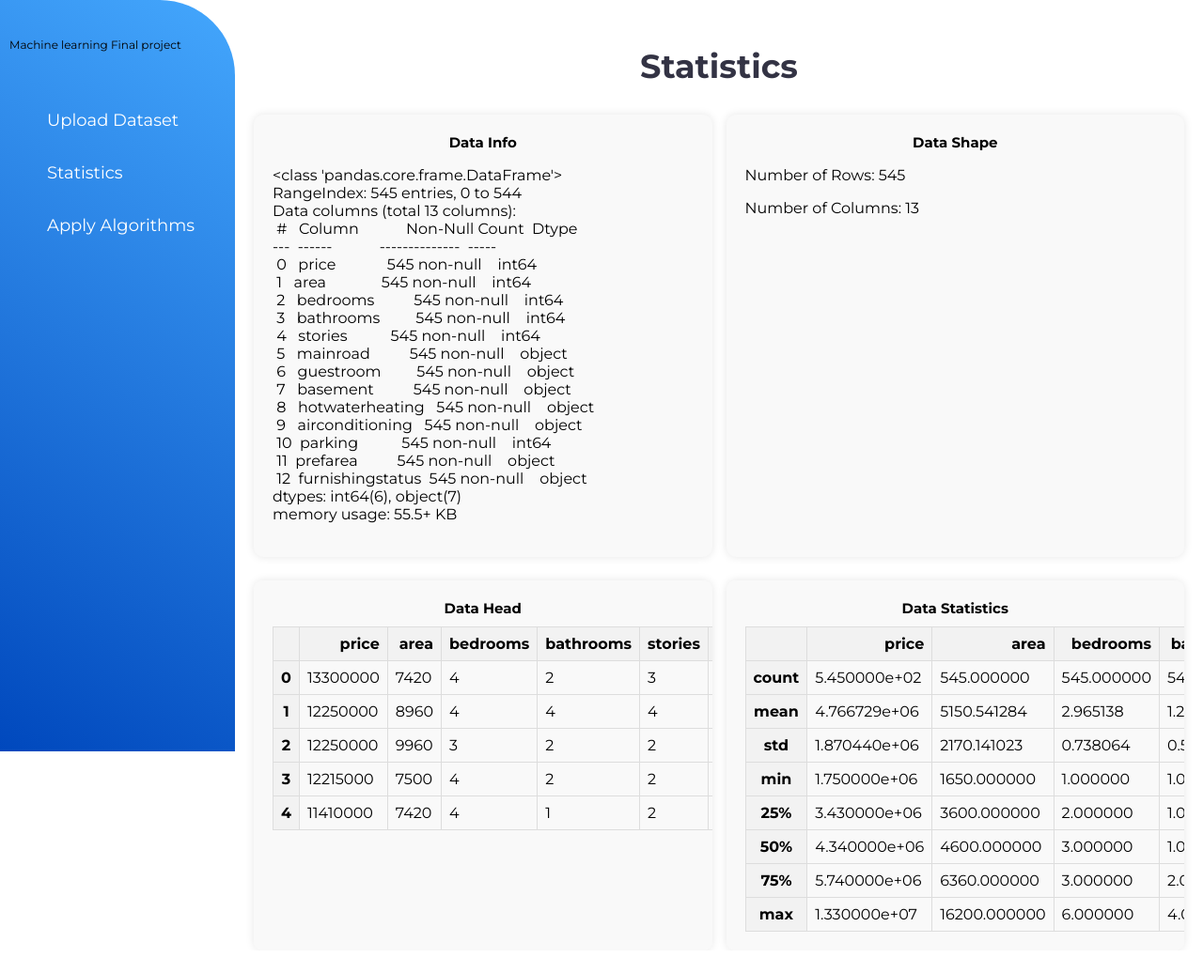
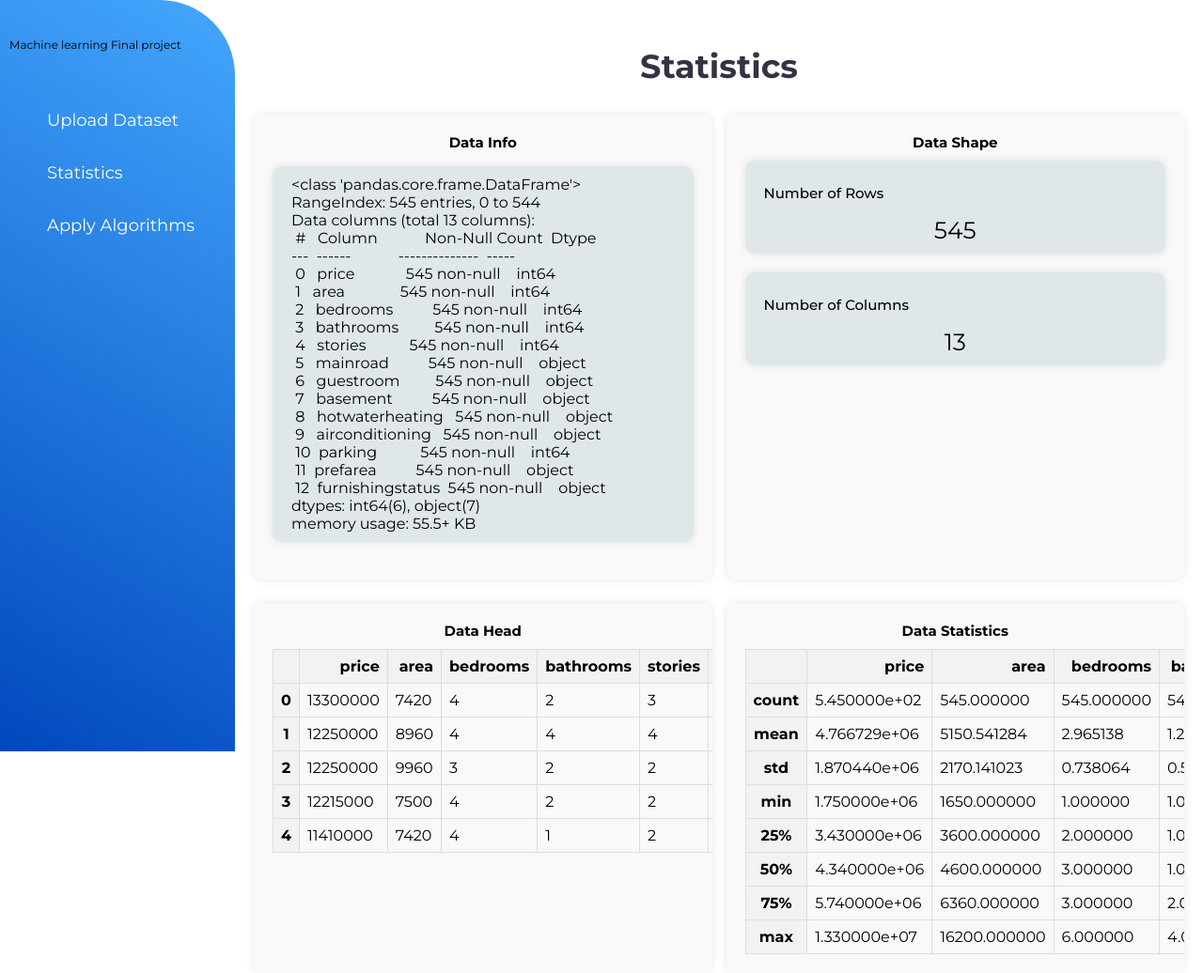
Before and after one commit to Ayoub-Akroubi/machine_learning_algo, a Django app: page /statistics/show/ in a window 1280 px wide. Shown: the whole page at 94% size. Before the commit the page ends 992 px from the top, so only its background shows below. Run offline with Django 5.2, Linux system fonts and the light colour scheme; data comes from the database, SQL or seed files in the repository.

Commit message:
statistics css

```diff
--- a/static/css/styles.css
+++ b/static/css/styles.css
@@ -266,3 +266,22 @@ select {
   font-family: Verdana;
   margin-left: 15px;
 }
+
+
+.data-shape-element{
+  background-color: #e0e7e9;
+  padding: 10px 20px;
+  border-radius: 10px;
+  margin-bottom: 20px;
+  box-shadow: 0 0 10px rgba(0, 0, 0, 0.1);
+}
+
+.data-shape-element p{
+  font-size: 15px;
+  font-weight: 500 ;
+}
+
+.data-shape-element div{
+  font-size: 25px;
+  text-align: center;
+}
--- a/statistique/templates/statistique/statistique.html
+++ b/statistique/templates/statistique/statistique.html
@@ -8,12 +8,21 @@
     <div class="element-wrapper">
       <div class="element">
         <h3>Data Info</h3>
-        <pre>{{ info }}</pre>
+        <pre class="data-shape-element">{{ info }}</pre>
       </div>
       <div class="element">
         <h3>Data Shape</h3>
-        <p>Number of Rows: {{ shape.0 }}</p>
-        <p>Number of Columns: {{ shape.1 }}</p>
+        <div class="data-shape-wrapper">
+          <div class="data-shape-element">
+            <p> Number of Rows </p>
+            <div>{{ shape.0 }}</div>
+          </div>
+          <div class="data-shape-element">
+            <p> Number of Columns </p>
+            <div>{{ shape.1 }}</div>
+          </div>
+        </div>
+
       </div>
       <div class="table-wrapper element">
         <h3>Data Head</h3>
```
